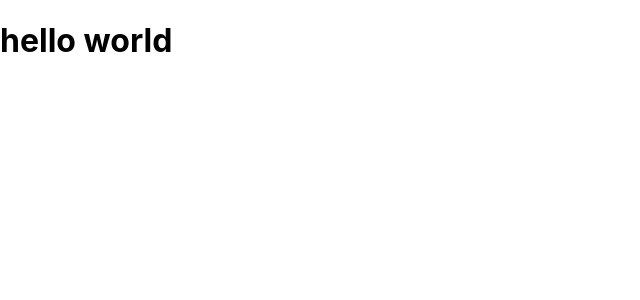
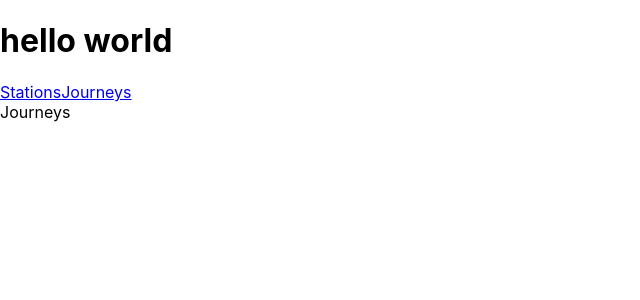
Before and after one commit to ruhui0806/dev-academy-2023-exercise, a React (Create React App) app in the folder client/: page /journeys in a window 1280 px wide. Before the commit this address had no page. Shown: the top 300 px of the page, without its empty margins (0-640 px from the left). Built offline with nearby package versions, Linux system fonts and the light colour scheme.

Commit message:
add journey router and journeys page

```diff
--- a/client/src/App.js
+++ b/client/src/App.js
@@ -1,7 +1,8 @@
 import './App.css';
-import { BrowserRouter as Router, Routes, Route } from 'react-router-dom';
+import { BrowserRouter as Router, Routes, Route, Link } from 'react-router-dom';
 import React from 'react';
 import Stations from './pages/Stations';
+import Journeys from './pages/Journeys';
 import StationView from './pages/StationView';
 
 
@@ -11,12 +12,17 @@ const App = () => {
     <div>
       <h1>hello world</h1>
       <Router>
+        <div>
+          <Link to="/stations" id="stations">Stations</Link>
+          <Link to="/journeys" id="journeys">Journeys</Link>
+        </div>
         <Routes>
           <Route path="/stations" element={<Stations />} />
           <Route
             path="/stations/:ID"
             element={<StationView />}
           />
+          <Route path="/journeys" element={<Journeys />} />
         </Routes>
       </Router>
     </div>
--- /dev/null
+++ b/client/src/pages/Journeys.js
@@ -0,0 +1,7 @@
+import React from 'react'
+
+export default function Journeys() {
+    return (
+        <div>Journeys</div>
+    )
+}
```
